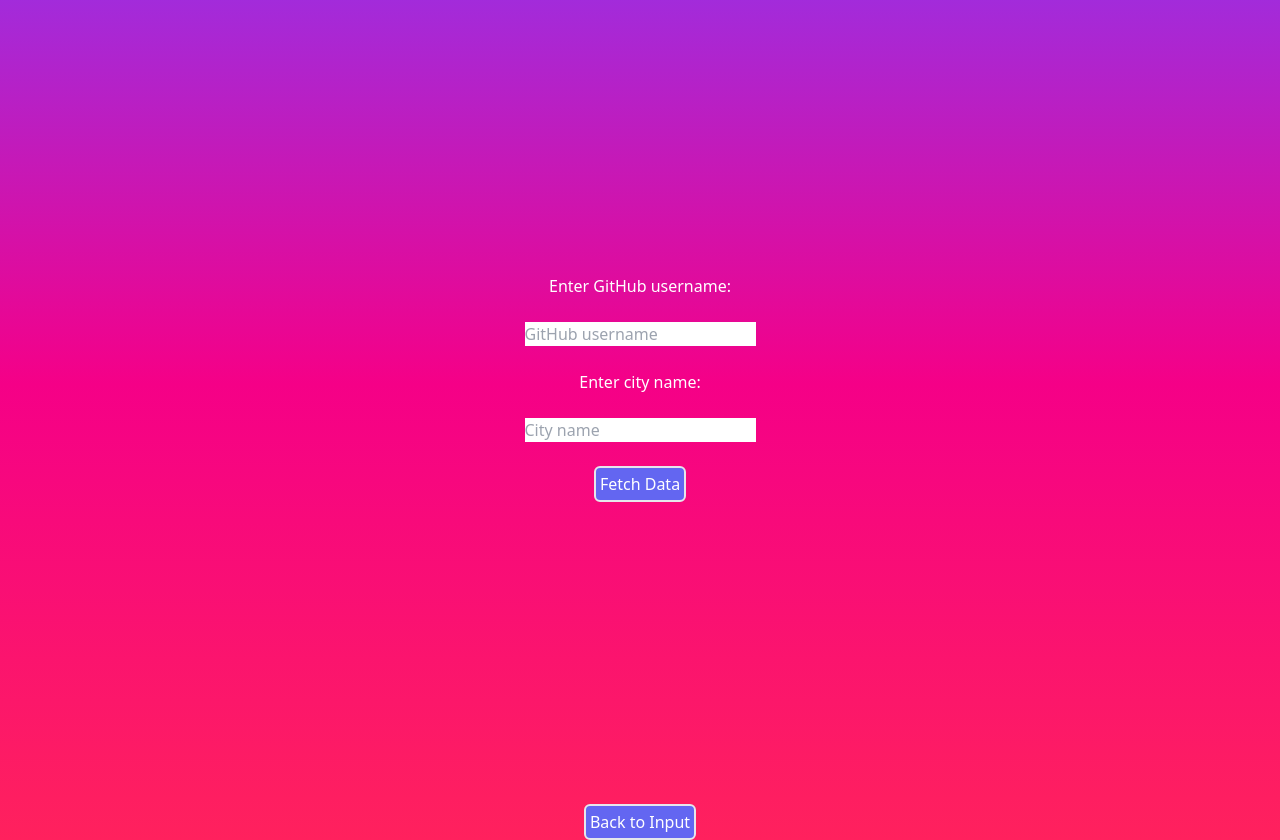
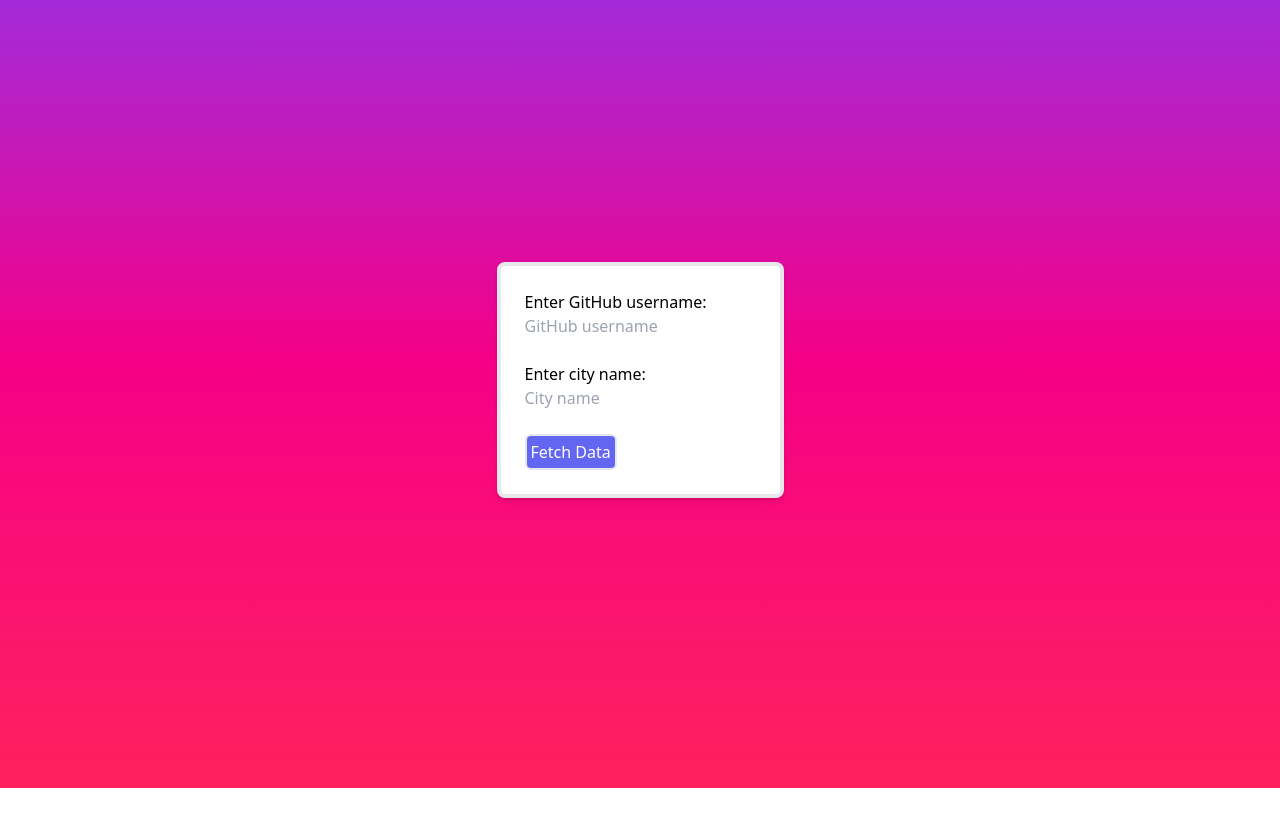
Before and after one commit to SevenImm/Proyect-01, a plain HTML site: page Stats-page.html in a window 1280 px wide. Shown: the part 72-912 px from the top of the page. After the commit the page ends 860 px from the top, so only its background shows below. Drawn offline with nearby package versions, Linux system fonts and the light colour scheme.

Commit message:
Added focus text stat-page

```diff
--- a/Stats-page.html
+++ b/Stats-page.html
@@ -19,15 +19,16 @@
   </div>
 
   <!-- User Input Section -->
-  <div class="container mx-auto">
-    <div id="userInputSection" class="p-4 flex flex-col items-center justify-center h-screen">
+  <div id="userInputSection" class="container mx-auto p-4 flex flex-col items-center justify-center min-h-screen ">
+    <div class="bg-white rounded-lg p-6 shadow-md mb-4 text-black border-4">
       <label for="username">Enter GitHub username:</label><br>
-      <input type="text" id="username" placeholder="GitHub username" autocomplete="on" class="text-black"><br>
+      <input type="text" id="username" placeholder="GitHub username" autocomplete="on" class="text-black"><br><br>
 
       <label for="city">Enter city name:</label><br>
-      <input type="text" id="city" placeholder="City name" autocomplete="on" class="text-black"><br>
+      <input type="text" id="city" placeholder="City name" autocomplete="on" class="text-black"><br><br>
 
       <button class="border-2 rounded-md p-1 bg-indigo-500 text-white" id="fetchButton">Fetch Data</button>
+    </div>
     </div>
 
     <!-- Results Section -->
@@ -37,10 +38,10 @@
       </div>
     </div>
     <div class="flex justify-center">
-      <button class="border-2 rounded-md p-1 bg-indigo-500 text-white mt-4 justify-center" id="backButton">Back to
+      <button class="hidden border-2 rounded-md p-1 bg-indigo-500 text-white mt-4 justify-center" id="backButton">Back to
         Input</button>
     </div>
-  </div>
+
   <script src="./assets/script.js"></script>
   <script src="https://cdn.tailwindcss.com"></script>
 </body>
```
